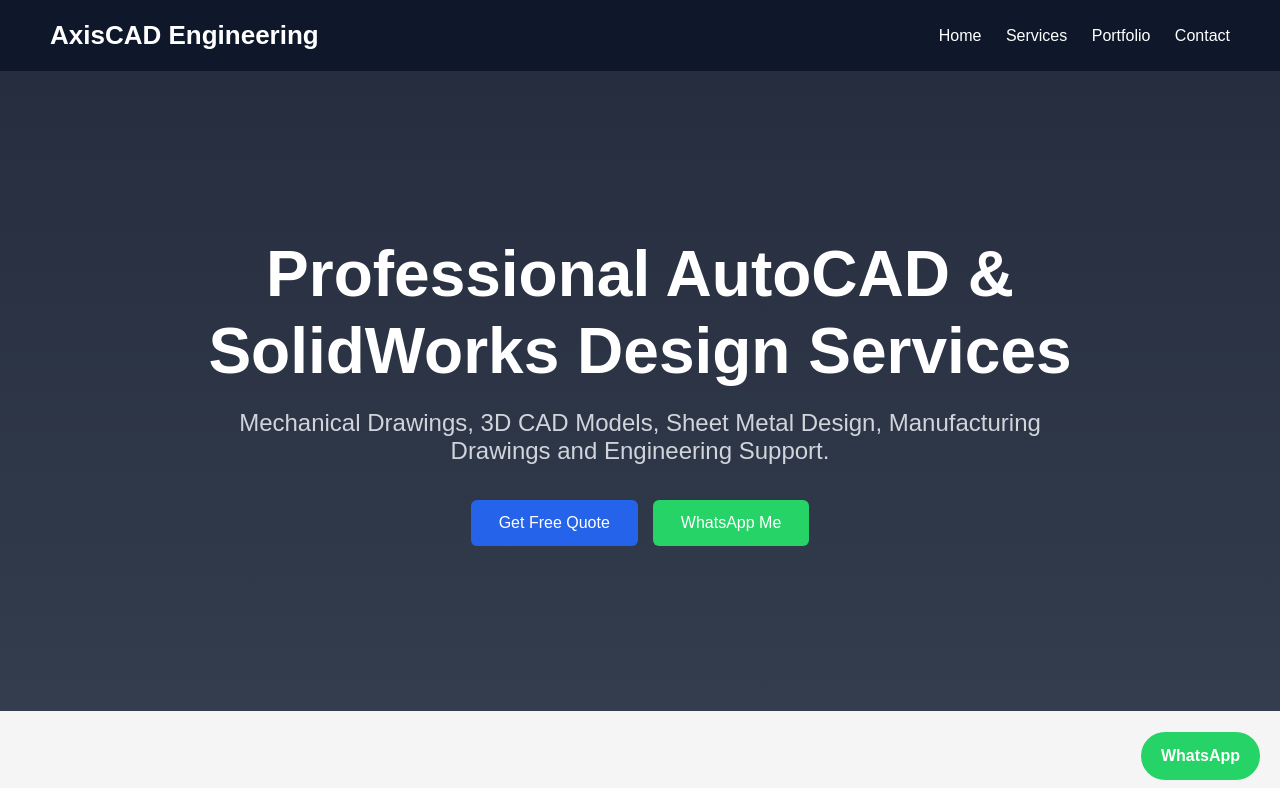
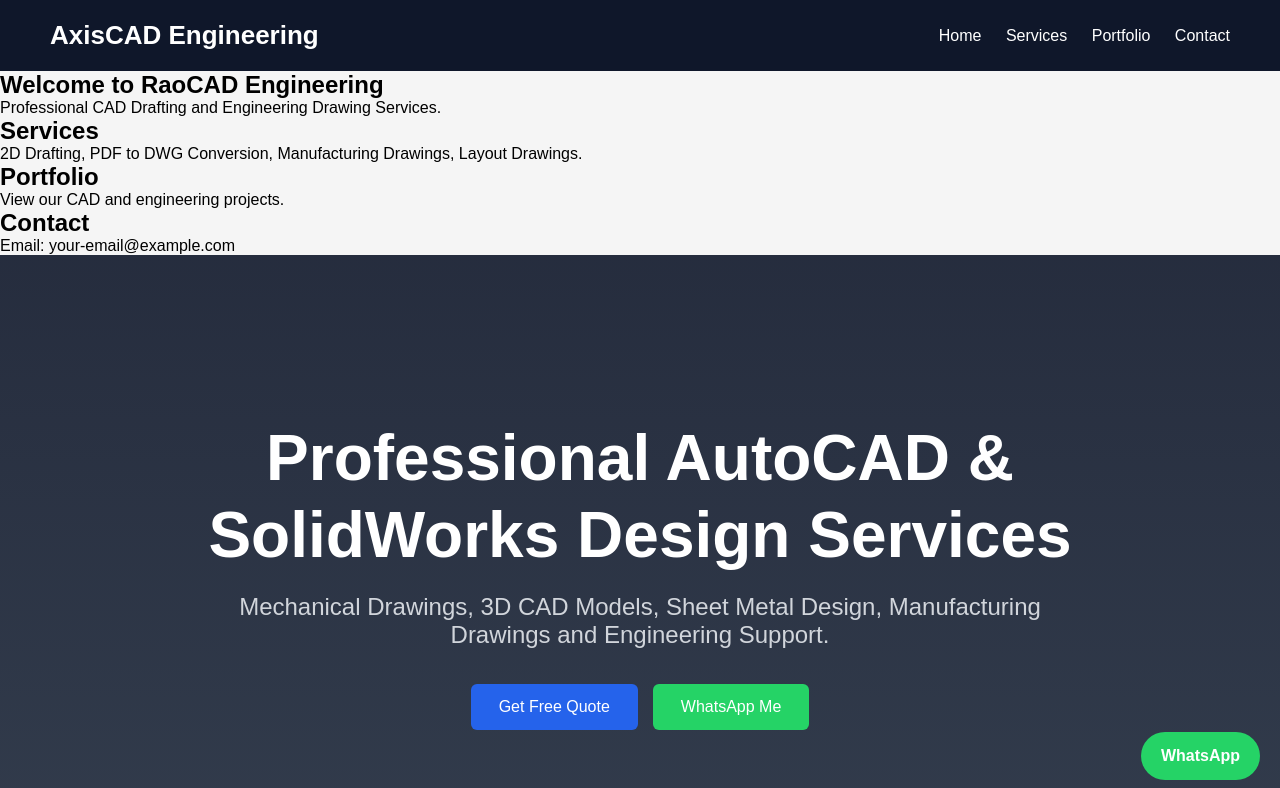
Before and after one commit to ramdesign28-arch/rk-cad-solutions, a plain HTML site: page index.html in a window 1280 px wide. Shown: the top 788 px of the page. Drawn offline with Linux system fonts and the light colour scheme.

Commit message:
Update index.html

```diff
--- a/index.html
+++ b/index.html
@@ -22,6 +22,27 @@
     <a href="contact.html">Contact</a>
 </nav>
 </header>
+
+<section id="home">
+    <h1>Welcome to RaoCAD Engineering</h1>
+    <p>Professional CAD Drafting and Engineering Drawing Services.</p>
+</section>
+
+<section id="services">
+    <h2>Services</h2>
+    <p>2D Drafting, PDF to DWG Conversion, Manufacturing Drawings, Layout Drawings.</p>
+</section>
+
+<section id="portfolio">
+    <h2>Portfolio</h2>
+    <p>View our CAD and engineering projects.</p>
+</section>
+
+<section id="contact">
+    <h2>Contact</h2>
+    <p>Email: your-email@example.com</p>
+</section>
+
 
 <section class="hero">
 
```
